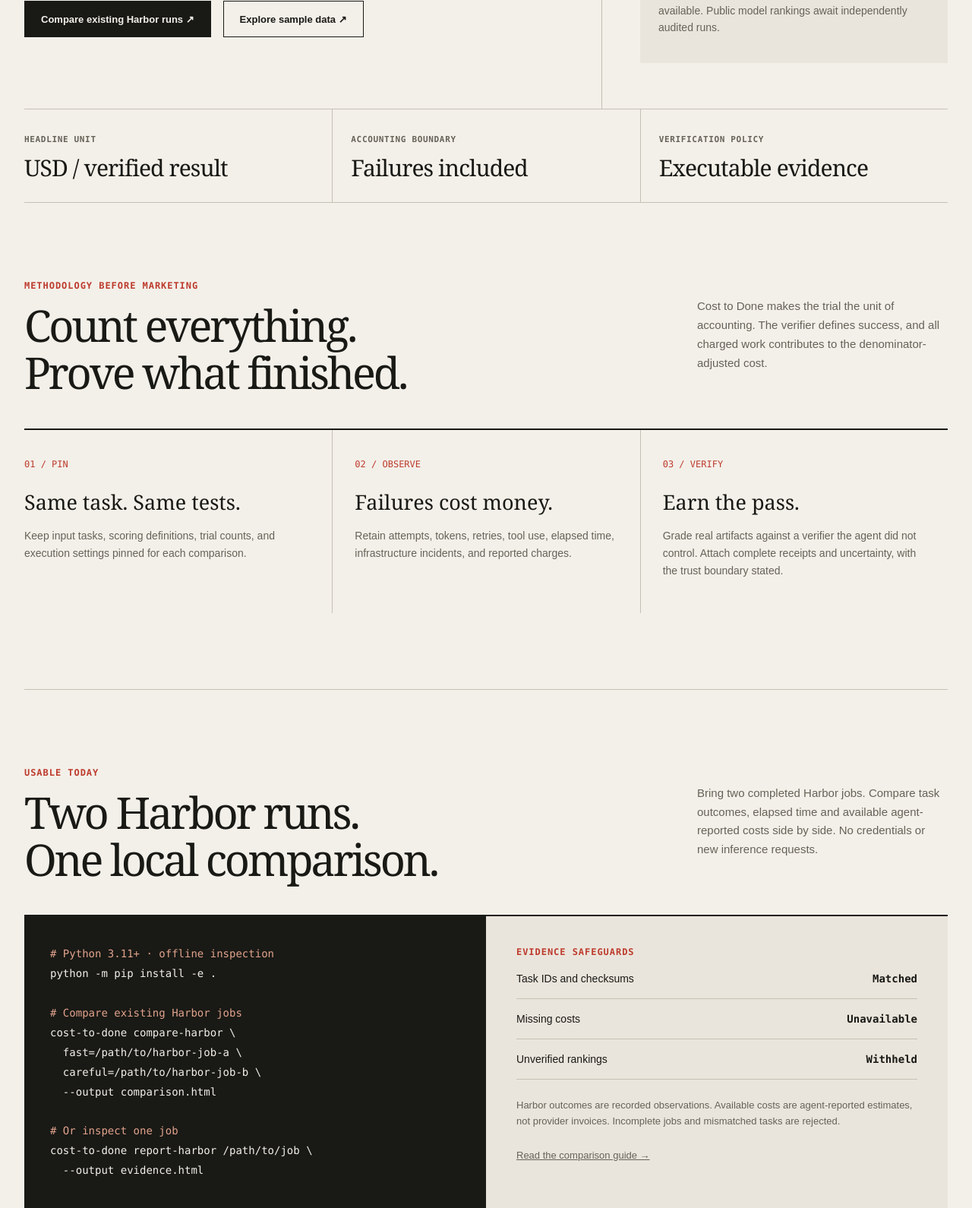
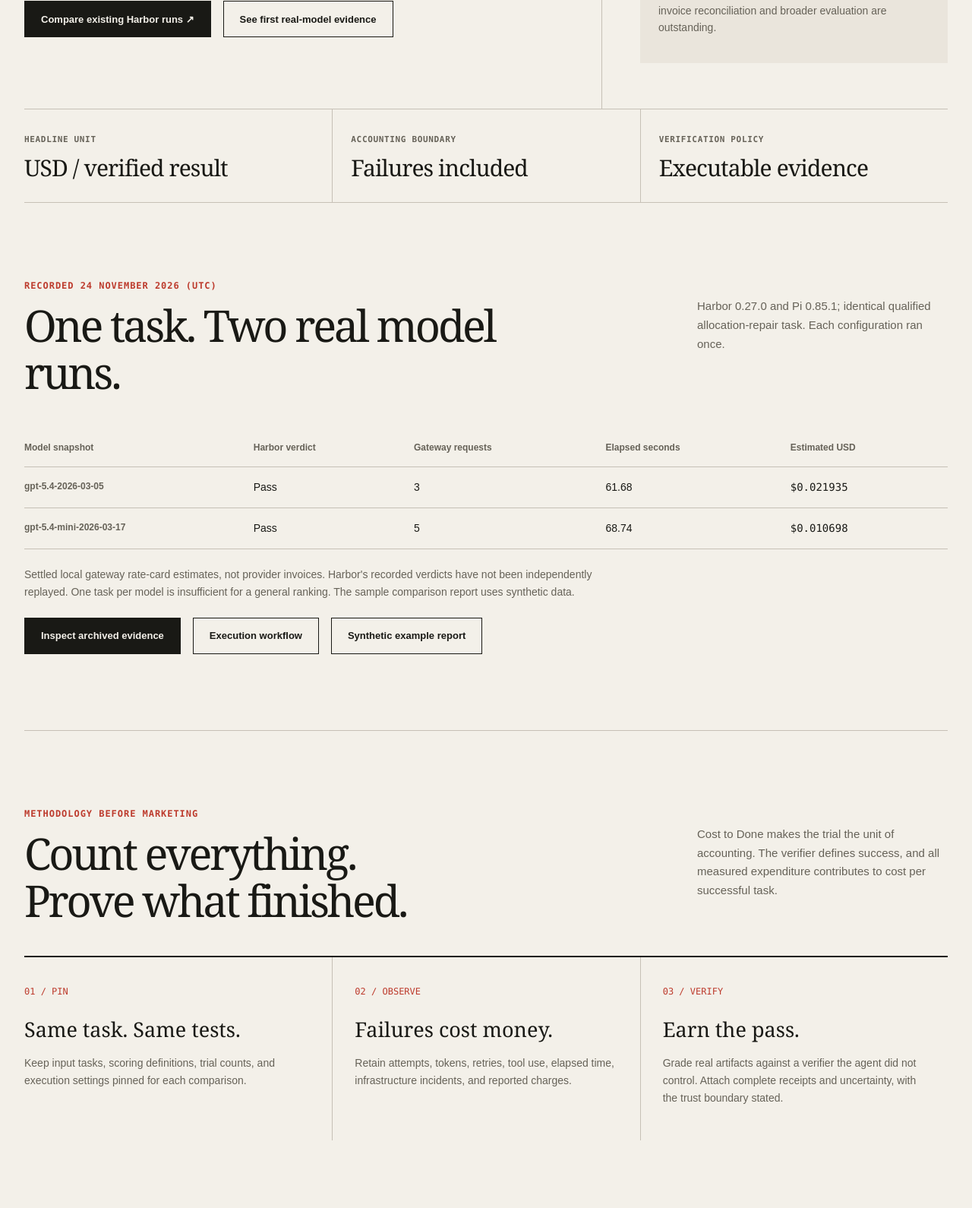
Before and after one commit to fraware/cost-to-done, a plain HTML site: page docs/index.html in a window 1280 px wide. Shown: the part 648-2238 px from the top of the page at 76% size. Drawn offline with Linux system fonts and the light colour scheme.

Commit message:
Expose first real-model pilot and reconcile public project status (#27)

```diff
--- a/docs/index.html
+++ b/docs/index.html
@@ -20,7 +20,7 @@ h1 em{font-style:normal;color:var(--accent)}.lead{max-width:530px;font-size:18px
 .sheet{border-left:1px solid var(--line);padding:92px 0 60px 50px;display:flex;flex-direction:column;justify-content:space-between}
 .sheet header{border-top:3px solid var(--accent);padding-top:18px}.sheet small{font:700 11px/1.5 ui-monospace,Consolas,monospace;letter-spacing:.08em;color:var(--muted)}.sheet h2{font:400 38px/1.08 Georgia,serif;letter-spacing:-.04em;margin:20px 0}.sheet p{font-size:14px;line-height:1.6;color:var(--muted)}
 .stamp{background:var(--panel);padding:22px 24px;align-self:stretch}.stamp strong{display:block;font:700 32px/1.1 Georgia,serif;margin-top:9px}.stamp span{font:11px/1.4 ui-monospace,Consolas,monospace;letter-spacing:.05em;color:var(--muted)}
-.metrics{display:grid;grid-template-columns:repeat(3,1fr);border-bottom:1px solid var(--line)}.metric{padding:29px 20px 28px 0}.metric+.metric{padding-left:24px;border-left:1px solid var(--line)}.metric span{font:700 11px/1.4 ui-monospace,Consolas,monospace;text-transform:uppercase;letter-spacing:.06em;color:var(--muted)}.metric strong{display:block;font:400 30px/1.15 Georgia,serif;letter-spacing:-.03em;margin-top:12px}
+.pilot-table{width:100%;border-collapse:collapse;font-size:14px;line-height:1.5;text-align:left}.pilot-table th,.pilot-table td{border-bottom:1px solid var(--line);padding:16px 12px;vertical-align:top}.pilot-table th:first-child,.pilot-table td:first-child{padding-left:0}.pilot-table th{font-size:12px;color:var(--muted)}.pilot-table td:last-child{font-family:ui-monospace,Consolas,monospace;white-space:nowrap}.pilot-scroll{overflow-x:auto}.pilot-note{font-size:14px;line-height:1.65;color:var(--muted);max-width:800px;margin:22px 0}.metrics{display:grid;grid-template-columns:repeat(3,1fr);border-bottom:1px solid var(--line)}.metric{padding:29px 20px 28px 0}.metric+.metric{padding-left:24px;border-left:1px solid var(--line)}.metric span{font:700 11px/1.4 ui-monospace,Consolas,monospace;text-transform:uppercase;letter-spacing:.06em;color:var(--muted)}.metric strong{display:block;font:400 30px/1.15 Georgia,serif;letter-spacing:-.03em;margin-top:12px}
 .section{padding:100px 0;border-bottom:1px solid var(--line)}.section-top{display:flex;align-items:flex-start;justify-content:space-between;gap:48px}.section-top h2{font:400 clamp(40px,4.5vw,63px)/1.08 Georgia,serif;letter-spacing:-.055em;max-width:690px;margin:12px 0 42px}.section-top>p{max-width:330px;color:var(--muted);font-size:15px;line-height:1.65;margin-top:24px}
 .triptych{display:grid;grid-template-columns:repeat(3,1fr);border-top:2px solid var(--ink)}.tile{padding:35px 30px 30px 0}.tile+.tile{padding-left:29px;border-left:1px solid var(--line)}.count{font:12px ui-monospace,Consolas,monospace;color:var(--accent)}.tile h3{font:400 27px Georgia,serif;margin:23px 0 15px}.tile p{font-size:14px;line-height:1.65;color:var(--muted)}
 .example{display:grid;grid-template-columns:1fr 1fr;border-top:2px solid var(--ink)}.code{background:var(--ink);color:var(--paper);padding:37px 34px;overflow:auto}.code span{color:#e2a38d}.code pre{font:14px/1.85 ui-monospace,Consolas,monospace;white-space:pre-wrap;margin:0}.panel{background:var(--panel);padding:38px 40px}.panel .rule{display:flex;justify-content:space-between;gap:18px;border-bottom:1px solid var(--line);padding:18px 0;font-size:14px}.panel .rule strong{font-family:ui-monospace,Consolas,monospace}.panel p{margin:24px 0 0;line-height:1.6;font-size:13px;color:var(--muted)}
@@ -35,9 +35,10 @@ footer{padding:35px 0 60px;display:flex;align-items:center;justify-content:space
 <div class="wrap">
 <nav><a class="brand" href="./"><i>✓</i> cost to done</a><div class="links"><a href="#use">Compare runs</a><a href="calculator.html">Cost calculator</a><a href="https://github.com/fraware/cost-to-done">GitHub ↗</a></div></nav>
 <main>
-<section class="hero"><div class="intro"><div class="eyebrow">Open-source accounting for AI work</div><h1>Price the<br><em>result.</em><br>Not the token.</h1><p class="lead">The cheapest model on a pricing page isn't necessarily the cheapest way to get something done. Measure the work that passes verification, including every failed attempt along the way.</p><div class="actions"><a class="action primary" href="#use">Compare existing Harbor runs ↗</a><a class="action" href="report.html">Explore sample data ↗</a></div></div><aside class="sheet"><header><small>THE QUESTION</small><h2>What did completion actually cost?</h2><p>A task, its acceptance tests, the complete execution history, and the invoice basis belong in the same evidence record.</p></header><div class="stamp"><span>CURRENT RELEASE STATUS</span><strong>Early prototype</strong><p>Receipt analysis and experimental reporting are available. Public model rankings await independently audited runs.</p></div></aside></section>
+<section class="hero"><div class="intro"><div class="eyebrow">Open-source accounting for AI work</div><h1>Price the<br><em>result.</em><br>Not the token.</h1><p class="lead">The cheapest model on a pricing page isn't necessarily the cheapest way to get something done. Measure the work that passes verification, including every failed attempt along the way.</p><div class="actions"><a class="action primary" href="#use">Compare existing Harbor runs ↗</a><a class="action" href="#pilot">See first real-model evidence</a></div></div><aside class="sheet"><header><small>THE QUESTION</small><h2>What did completion actually cost?</h2><p>A task, its acceptance tests, the complete execution history, and the invoice basis belong in the same evidence record.</p></header><div class="stamp"><span>CURRENT RELEASE STATUS</span><strong>Real-model pilot</strong><p>Two dated OpenAI model snapshots completed one qualified repair according to Harbor. Independent replay, invoice reconciliation and broader evaluation are outstanding.</p></div></aside></section>
 <div class="metrics"><div class="metric"><span>Headline unit</span><strong>USD / verified result</strong></div><div class="metric"><span>Accounting boundary</span><strong>Failures included</strong></div><div class="metric"><span>Verification policy</span><strong>Executable evidence</strong></div></div>
-<section class="section" id="method"><div class="section-top"><div><div class="eyebrow">Methodology before marketing</div><h2>Count everything.<br>Prove what finished.</h2></div><p>Cost to Done makes the trial the unit of accounting. The verifier defines success, and all charged work contributes to the denominator-adjusted cost.</p></div><div class="triptych"><div class="tile"><span class="count">01 / PIN</span><h3>Same task. Same tests.</h3><p>Keep input tasks, scoring definitions, trial counts, and execution settings pinned for each comparison.</p></div><div class="tile"><span class="count">02 / OBSERVE</span><h3>Failures cost money.</h3><p>Retain attempts, tokens, retries, tool use, elapsed time, infrastructure incidents, and reported charges.</p></div><div class="tile"><span class="count">03 / VERIFY</span><h3>Earn the pass.</h3><p>Grade real artifacts against a verifier the agent did not control. Attach complete receipts and uncertainty, with the trust boundary stated.</p></div></div></section>
+<section class="section" id="pilot"><div class="section-top"><div><div class="eyebrow">Recorded 24 November 2026 (UTC)</div><h2>One task. Two real model runs.</h2></div><p>Harbor 0.27.0 and Pi 0.85.1; identical qualified allocation-repair task. Each configuration ran once.</p></div><div class="pilot-scroll" role="region" aria-label="First real-model observations" tabindex="0"><table class="pilot-table"><thead><tr><th scope="col">Model snapshot</th><th scope="col">Harbor verdict</th><th scope="col">Gateway requests</th><th scope="col">Elapsed seconds</th><th scope="col">Estimated USD</th></tr></thead><tbody><tr><th scope="row">gpt-5.4-2026-03-05</th><td>Pass</td><td>3</td><td>61.68</td><td>$0.021935</td></tr><tr><th scope="row">gpt-5.4-mini-2026-03-17</th><td>Pass</td><td>5</td><td>68.74</td><td>$0.010698</td></tr></tbody></table></div><p class="pilot-note">Settled local gateway rate-card estimates, not provider invoices. Harbor's recorded verdicts have not been independently replayed. One task per model is insufficient for a general ranking. The sample comparison report uses synthetic data.</p><div class="actions"><a class="action primary" href="https://github.com/fraware/cost-to-done/blob/main/docs/first-real-observations.md">Inspect archived evidence</a><a class="action" href="https://github.com/fraware/cost-to-done/actions/runs/45309990728">Execution workflow</a><a class="action" href="report.html">Synthetic example report</a></div></section>
+<section class="section" id="method"><div class="section-top"><div><div class="eyebrow">Methodology before marketing</div><h2>Count everything.<br>Prove what finished.</h2></div><p>Cost to Done makes the trial the unit of accounting. The verifier defines success, and all measured expenditure contributes to cost per successful task.</p></div><div class="triptych"><div class="tile"><span class="count">01 / PIN</span><h3>Same task. Same tests.</h3><p>Keep input tasks, scoring definitions, trial counts, and execution settings pinned for each comparison.</p></div><div class="tile"><span class="count">02 / OBSERVE</span><h3>Failures cost money.</h3><p>Retain attempts, tokens, retries, tool use, elapsed time, infrastructure incidents, and reported charges.</p></div><div class="tile"><span class="count">03 / VERIFY</span><h3>Earn the pass.</h3><p>Grade real artifacts against a verifier the agent did not control. Attach complete receipts and uncertainty, with the trust boundary stated.</p></div></div></section>
 <section class="section" id="use"><div class="section-top"><div><div class="eyebrow">Usable today</div><h2>Two Harbor runs.<br>One local comparison.</h2></div><p>Bring two completed Harbor jobs. Compare task outcomes, elapsed time and available agent-reported costs side by side. No credentials or new inference requests.</p></div><div class="example"><div class="code"><pre><span># Python 3.11+ · offline inspection</span>
 python -m pip install -e .
 
@@ -51,7 +52,7 @@ cost-to-done compare-harbor \
 cost-to-done report-harbor /path/to/job \
   --output evidence.html
 </pre></div><div class="panel"><div class="eyebrow">Evidence safeguards</div><div class="rule"><span>Task IDs and checksums</span><strong>Matched</strong></div><div class="rule"><span>Missing costs</span><strong>Unavailable</strong></div><div class="rule"><span>Unverified rankings</span><strong>Withheld</strong></div><p>Harbor outcomes are recorded observations. Available costs are agent-reported estimates, not provider invoices. Incomplete jobs and mismatched tasks are rejected.</p><p><a href="https://github.com/fraware/cost-to-done/blob/main/docs/compare-harbor.md">Read the comparison guide →</a></p></div></div></section>
-<section class="section"><div class="section-top"><div><div class="eyebrow">Long-term direction</div><h2>Every agent. Every real task.<br>One honest receipt.</h2></div><p>Starting with repository repair, expanding into research and operational workflows. The goal is a portable, falsifiable standard for the economics of autonomous work.</p></div><div class="roadmap"><div class="phase"><small>00 / AVAILABLE</small><h3>Evidence core</h3><p>Schema validation, matched Harbor run inspection, offline HTML reports, and interactive cost analysis.</p></div><div class="phase"><small>01 / IN PROGRESS</small><h3>Real execution</h3><p>Pinned agent runs through independent sandboxed evaluation and verifier receipts.</p></div><div class="phase"><small>02 / PLANNED</small><h3>Your repository</h3><p>Bring a task and tests; compare configurations under a strict local budget.</p></div><div class="phase"><small>03 / VISION</small><h3>Open cost standard</h3><p>Auditable benchmarks, portable receipts, cost projections, and independent replication.</p></div></div></section>
+<section class="section"><div class="section-top"><div><div class="eyebrow">Long-term direction</div><h2>Every agent. Every real task.<br>One honest receipt.</h2></div><p>Starting with repository repair, expanding into research and operational workflows. The goal is a portable, falsifiable standard for the economics of autonomous work.</p></div><div class="roadmap"><div class="phase"><small>00 / AVAILABLE</small><h3>Evidence core</h3><p>Schema validation, matched Harbor run inspection, offline HTML reports, and interactive cost analysis.</p></div><div class="phase"><small>01 / IN PROGRESS</small><h3>Real execution</h3><p>First real-model pilot archived; independent verifier replay, billing reconciliation and matched multi-task runs are next.</p></div><div class="phase"><small>02 / PLANNED</small><h3>Your repository</h3><p>Bring a task and tests; compare configurations under a strict local budget.</p></div><div class="phase"><small>03 / VISION</small><h3>Open cost standard</h3><p>Auditable benchmarks, portable receipts, cost projections, and independent replication.</p></div></div></section>
 <section class="section" style="padding-bottom:80px"><div class="eyebrow">Explore</div><h2 style="font:400 clamp(42px,5vw,70px)/1.1 Georgia,serif;letter-spacing:-.05em;max-width:850px;margin:20px 0 32px">Your benchmark is a purchase decision. Make it evidence-based.</h2><div class="actions"><a class="action primary" href="https://github.com/fraware/cost-to-done">View the repository ↗</a><a class="action" href="calculator.html">Try the cost calculator ↗</a></div></section>
 </main><footer><span>© 2026 Cost to Done · MIT License · No analytics or tracking</span><span><a href="https://github.com/fraware/cost-to-done">Source on GitHub ↗</a></span></footer></div>
 </body></html>
```
Also changed, not shown: 1 other file.
